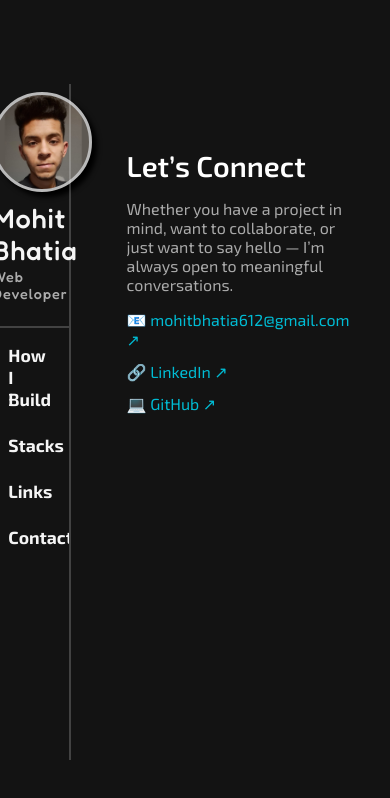
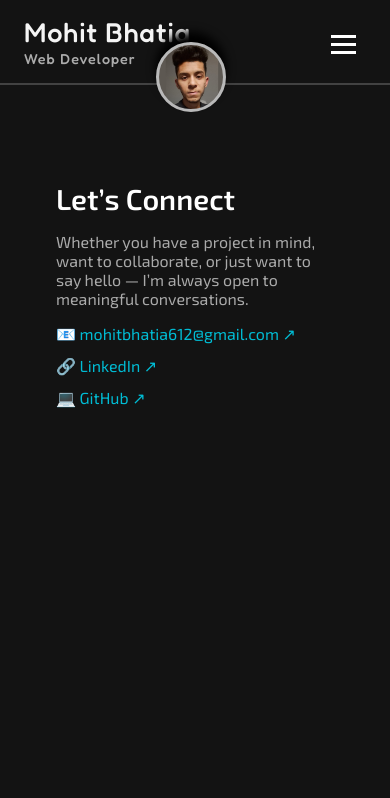
Before and after one commit to Bhatia612/mohitbhatia.com, a React (Vite) app: page /mohitbhatia.com/links in a window 390 px wide. Shown: the top 798 px of the page. Built offline with nearby package versions, Linux system fonts and the light colour scheme.

Commit message:
made responsive for mobile . . .

```diff
--- a/src/components/Nav.jsx
+++ b/src/components/Nav.jsx
@@ -1,8 +1,25 @@
-import React from 'react';
+import React, { useState, useEffect } from 'react';
 import { Link } from 'react-router-dom';
-import '../styles/nav.css'
+import '../styles/nav.css';
 
 function Nav() {
+  const [isMobile, setIsMobile] = useState(window.innerWidth <= 768);
+  const [menuOpen, setMenuOpen] = useState(false);
+
+  useEffect(() => {
+    const handleResize = () => {
+      setIsMobile(window.innerWidth <= 768);
+      if (window.innerWidth > 768) setMenuOpen(false);
+    };
+
+    window.addEventListener('resize', handleResize);
+    return () => window.removeEventListener('resize', handleResize);
+  }, []);
+
+  const toggleMenu = () => {
+    setMenuOpen(!menuOpen);
+  };
+
   return (
     <nav>
       <div className="profile">
@@ -10,7 +27,16 @@ function Nav() {
         <big>Mohit Bhatia</big>
         <small>Web Developer</small>
       </div>
-      <ul className="list-none">
+
+      {isMobile && (
+        <button className="hamburger" onClick={toggleMenu}>
+          <div className={`hamburger-line ${menuOpen ? 'open' : ''}`}></div>
+          <div className={`hamburger-line ${menuOpen ? 'open' : ''}`}></div>
+          <div className={`hamburger-line ${menuOpen ? 'open' : ''}`}></div>
+        </button>
+      )}
+
+      <ul className={`list-none ${isMobile ? 'mobile-menu' : ''} ${menuOpen ? 'open' : ''}`}>
         <li><Link to="/" className="no-underline">How I Build</Link></li>
         <li><Link to="/stack" className="no-underline">Stacks</Link></li>
         <li><Link to="/links" className="no-underline">Links</Link></li>
--- a/src/index.css
+++ b/src/index.css
@@ -35,3 +35,30 @@ body {
 .contentCont::-webkit-scrollbar {
   display: none;
 }
+
+
+@media (max-width: 768px) {
+
+  body {
+    padding: 0;
+  }
+
+  .main {
+    flex-direction: column;
+    height: 100vh;
+    width: 100vw;
+    justify-content: flex-start;
+  }
+
+  .contentCont {
+    border: none;
+    width: 100%;
+  }
+}
+
+@media (max-width: 480px) {
+
+  .contentCont {
+    margin-top: 2rem;
+  }
+}
--- a/src/styles/nav.css
+++ b/src/styles/nav.css
@@ -4,7 +4,6 @@ nav {
     width: fit-content;
     padding: .5rem 0 0 .5rem;
     width: 20%;
-
 }
 
 .profile>* {
@@ -34,10 +33,9 @@ small {
     position: relative;
 }
 
-
 .img {
     width: 100px;
-    height: 100px;
+    aspect-ratio: 1;
     background-image: url('../assets/profile.jpg');
     aspect-ratio: 1;
     border: 3px solid rgb(185, 185, 185);
@@ -54,8 +52,6 @@ small {
 .img:hover {
     border-radius: 30%;
 }
-
-
 
 ul {
     display: flex;
@@ -90,3 +86,109 @@ ul li a:hover {
     margin-left: .5rem;
     border-left: 3px rgba(255, 255, 255, 0.484) solid;
 }
+
+
+.hamburger {
+    display: none;
+    background: none;
+    border: none;
+    cursor: pointer;
+    padding: 10px;
+    z-index: 1000;
+}
+
+.hamburger-line {
+    width: 25px;
+    height: 3px;
+    background-color: white;
+    margin: 5px 0;
+    transition: all 0.3s ease;
+}
+
+.hamburger-line.open:nth-child(1) {
+    transform: rotate(-45deg) translate(-5px, 6px);
+}
+
+.hamburger-line.open:nth-child(2) {
+    opacity: 0;
+}
+
+.hamburger-line.open:nth-child(3) {
+    transform: rotate(45deg) translate(-5px, -6px);
+}
+
+@media (max-width: 768px) {
+
+    nav {
+        width: 100%;
+        display: flex;
+        justify-content: space-between;
+        align-items: flex-start;
+        padding: 0 1.5rem;
+        border-bottom: 2px solid rgba(255, 255, 255, 0.201);
+    }
+
+    .hamburger {
+        display: block;
+        position: relative;
+        top: 20px;
+    }
+
+    ul.mobile-menu {
+        position: fixed;
+        top: 0;
+        right: -100%;
+        width: 60%;
+        height: 100vh;
+        background-color: rgba(0, 0, 0, 0.9);
+        flex-direction: column;
+        padding: 80px 20px 20px;
+        transition: right 0.3s ease;
+        z-index: 999;
+    }
+
+    ul.mobile-menu.open {
+        right: 0;
+    }
+
+    .profile {
+        position: relative;
+        padding: 1rem 0;
+    }
+
+    .profile big,
+    .profile small {
+        position: absolute;
+        white-space: nowrap;
+        left: 110%;
+    }
+
+    .profile big {
+        top: 35%;
+    }
+
+    .profile small {
+        top: 65%;
+    }
+
+    ul {
+        flex-direction: row;
+        border: none;
+    }
+}
+
+@media (max-width: 480px) {
+    .img {
+        position: absolute;
+        width: 70px;
+        top: 5vh;
+        left: 50vw;
+        transform: translateX(-90%);
+        box-shadow: 0px -10px 10px black;
+    }
+
+    .profile small,
+    .profile big {
+        position: static;
+    }
+}
```
